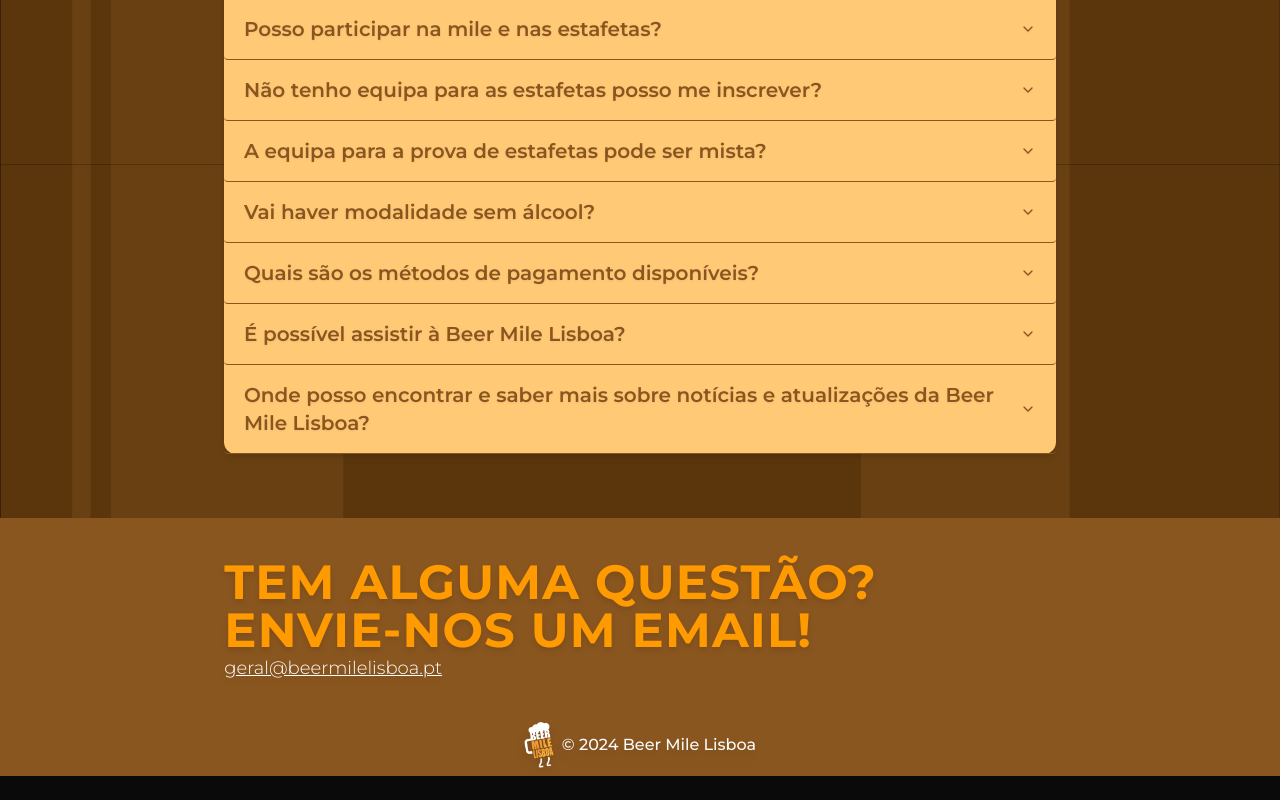
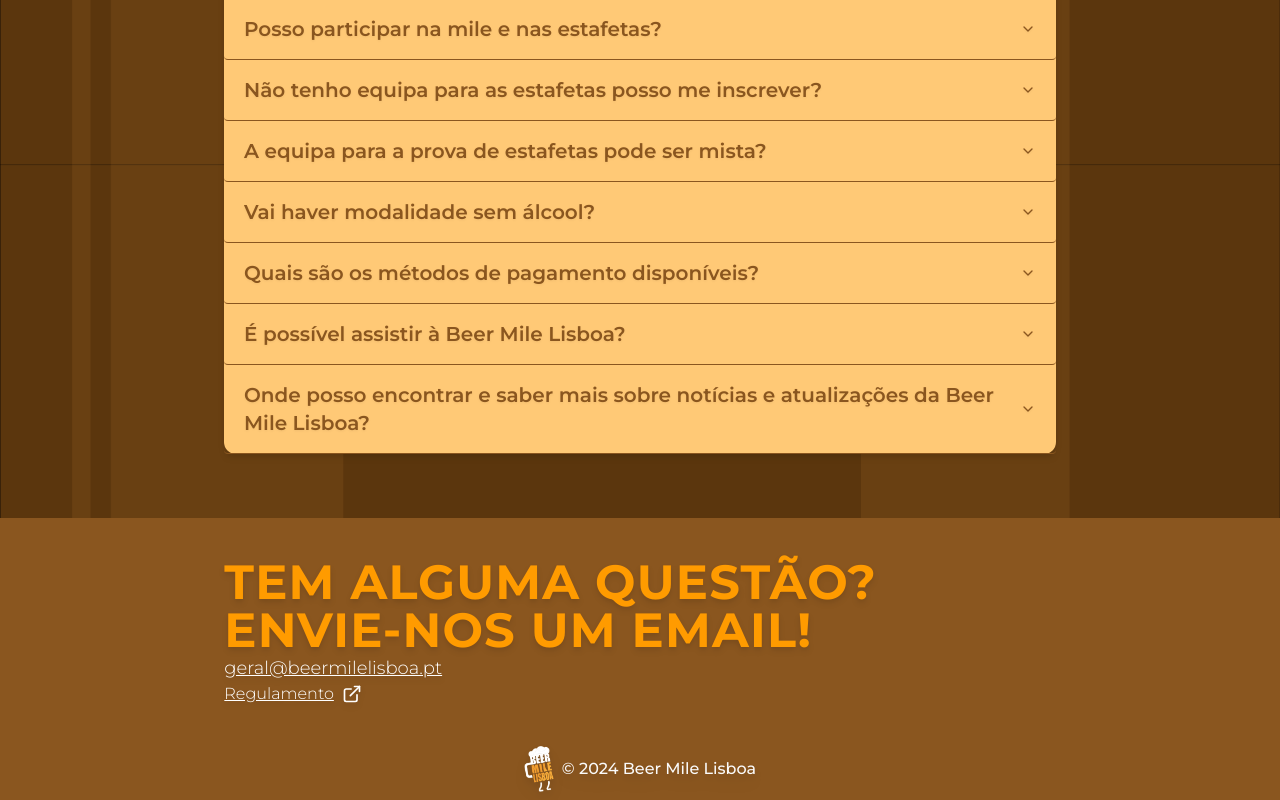
Before and after one commit to beermilelisboa/website, a Next.js app: page / in a window 1280 px wide. Shown: the part 4073-4873 px from the top of the page. Before the commit the page ends 4849 px from the top, so only its background shows below. Built offline with nearby package versions, Linux system fonts and the light colour scheme; a web font is replaced by a local one.

Commit message:
regulamento

```diff
--- a/components/sections/Footer.jsx
+++ b/components/sections/Footer.jsx
@@ -1,7 +1,8 @@
 'use client'
 import logo from '/public/assets/logo-alt.png'
-import { ArrowUp } from 'lucide-react'
+import { ArrowUp, ExternalLinkIcon } from 'lucide-react'
 import Image from 'next/image'
+import Link from 'next/link'
 import React, { useEffect, useState } from 'react'
 import { SocialIcon } from 'react-social-icons'
 
@@ -39,6 +40,11 @@ export default function Footer() {
                     <span>TEM ALGUMA QUESTÃO?</span>
                     <span>ENVIE-NOS UM EMAIL!</span>
                     <a className='text-white text-lg font-light underline tracking-normal' href="mailto:geral@beermilelisboa.pt">geral@beermilelisboa.pt</a>
+                    <Link target='_blank' href={'assets/regulamento.pdf'} className='text-white underline flex flex-row items-center gap-x-2 text-base font-light tracking-normal' >
+                        Regulamento
+                        <ExternalLinkIcon className='w-5 h-5 inline-block' />
+                    </Link>
+
                 </div>
                 <div className='flex flex-row lg:flex-col lg:justify-between drop-shadow-xl self-center lg:gap-y-3 gap-y-2'>
                     <SocialIcon target="_blank" url='https://instagram.pt/beermile_lx' network='instagram' bgColor='transparent' className='lg:scale-[2]' />
```
Also changed, not shown: 1 other file (tests, documents, lock files or other folders).
